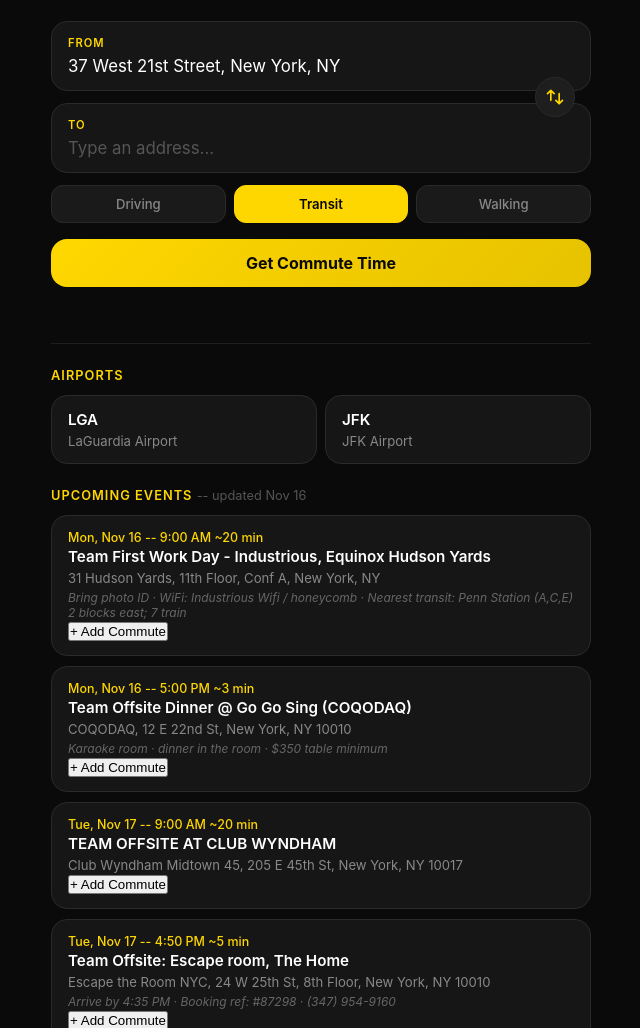
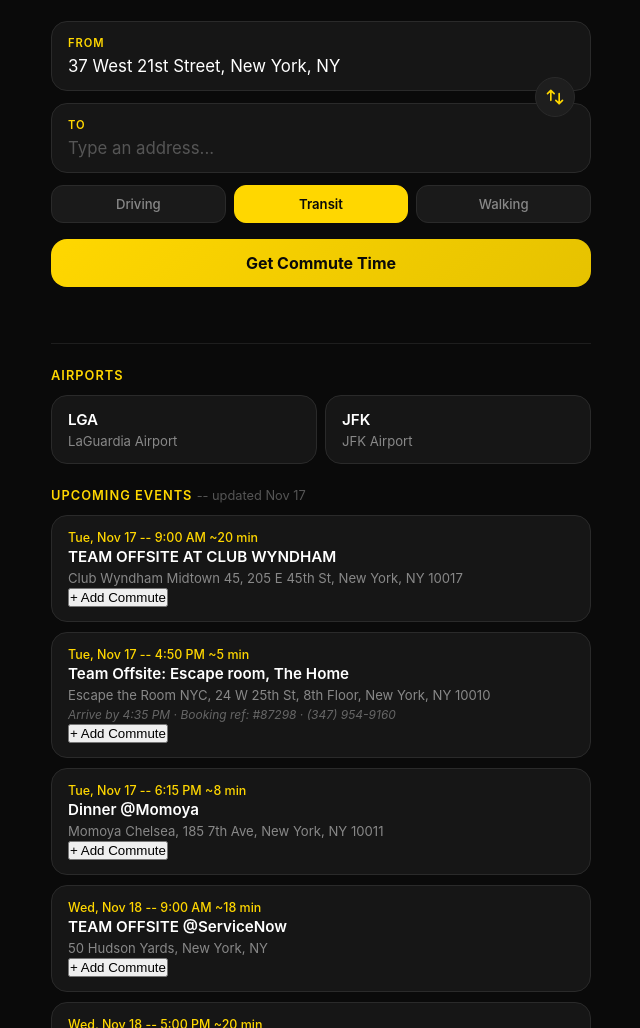
Before and after one commit to mavvie-droid/commute-calculator, a plain HTML site: page index.html in a window 1280 px wide. Shown: the part 72-1100 px from the top of the page, without its empty margins (319-959 px from the left). Drawn offline with Linux system fonts and the light colour scheme.

Commit message:
Refresh events 2026-11-17
Co-Authored-By: Claude Sonnet 4.6 <noreply@anthropic.com>
Claude-Session: https://claude.ai/code/session_01YDown4v9MeacCfpAeCRcC4

```diff
--- a/index.html
+++ b/index.html
@@ -279,23 +279,9 @@
     </a>
   </div>
 
-  <p class="section-title">Upcoming Events <span style="color:#555; font-weight:400; text-transform:none; letter-spacing:0;">-- updated Nov 16</span></p>
+  <p class="section-title">Upcoming Events <span style="color:#555; font-weight:400; text-transform:none; letter-spacing:0;">-- updated Nov 17</span></p>
 
   <!-- EVENTS_START -->
-  <a class="event-card cat-work" data-start="2026-11-16T09:00:00" data-end="2026-11-16T16:30:00" data-address="Industrious, Equinox Hudson Yards, 31 Hudson Yards, 11th Floor, New York, NY" onclick="openEvent('Industrious, Equinox Hudson Yards, 31 Hudson Yards, New York, NY')">
-    <div class="event-date">Mon, Nov 16 -- 9:00 AM <span class="eta-badge">~20 min</span></div>
-    <div class="event-name">Team First Work Day - Industrious, Equinox Hudson Yards</div>
-    <div class="event-address">31 Hudson Yards, 11th Floor, Conf A, New York, NY</div>
-    <div class="event-note">Bring photo ID · WiFi: Industrious Wifi / honeycomb · Nearest transit: Penn Station (A,C,E) 2 blocks east; 7 train</div>
-    <button class="commute-btn" onclick="event.stopPropagation(); addCommute(this)">+ Add Commute</button>
-  </a>
-  <a class="event-card cat-social" data-start="2026-11-16T17:00:00" data-end="2026-11-16T19:00:00" data-address="COQODAQ, 12 E 22nd St, New York, NY 10010" onclick="openEvent('COQODAQ, 12 E 22nd St, New York, NY 10010')">
-    <div class="event-date">Mon, Nov 16 -- 5:00 PM <span class="eta-badge">~3 min</span></div>
-    <div class="event-name">Team Offsite Dinner @ Go Go Sing (COQODAQ)</div>
-    <div class="event-address">COQODAQ, 12 E 22nd St, New York, NY 10010</div>
-    <div class="event-note">Karaoke room · dinner in the room · $350 table minimum</div>
-    <button class="commute-btn" onclick="event.stopPropagation(); addCommute(this)">+ Add Commute</button>
-  </a>
   <a class="event-card cat-work" data-start="2026-11-17T09:00:00" data-end="2026-11-17T17:00:00" data-address="Club Wyndham Midtown 45, 205 E 45th St, New York, NY 10017" onclick="openEvent('Club Wyndham Midtown 45, 205 E 45th St, New York, NY 10017')">
     <div class="event-date">Tue, Nov 17 -- 9:00 AM <span class="eta-badge">~20 min</span></div>
     <div class="event-name">TEAM OFFSITE AT CLUB WYNDHAM</div>
@@ -321,7 +307,7 @@
     <div class="event-address">50 Hudson Yards, New York, NY</div>
     <button class="commute-btn" onclick="event.stopPropagation(); addCommute(this)">+ Add Commute</button>
   </a>
-  <a class="event-card cat-social" data-start="2026-11-18T17:00:00" data-end="2026-11-18T20:00:00" data-address="Raf's, New York, NY" onclick="openEvent('Raf's, New York, NY')">
+  <a class="event-card cat-social" data-start="2026-11-18T17:00:00" data-end="2026-11-18T20:00:00" data-address="Raf's, New York, NY" onclick="openEvent(&quot;Raf's, New York, NY&quot;)">
     <div class="event-date">Wed, Nov 18 -- 5:00 PM <span class="eta-badge">~20 min</span></div>
     <div class="event-name">Dinner @Raf's</div>
     <div class="event-address">Raf's, New York, NY</div>
```
